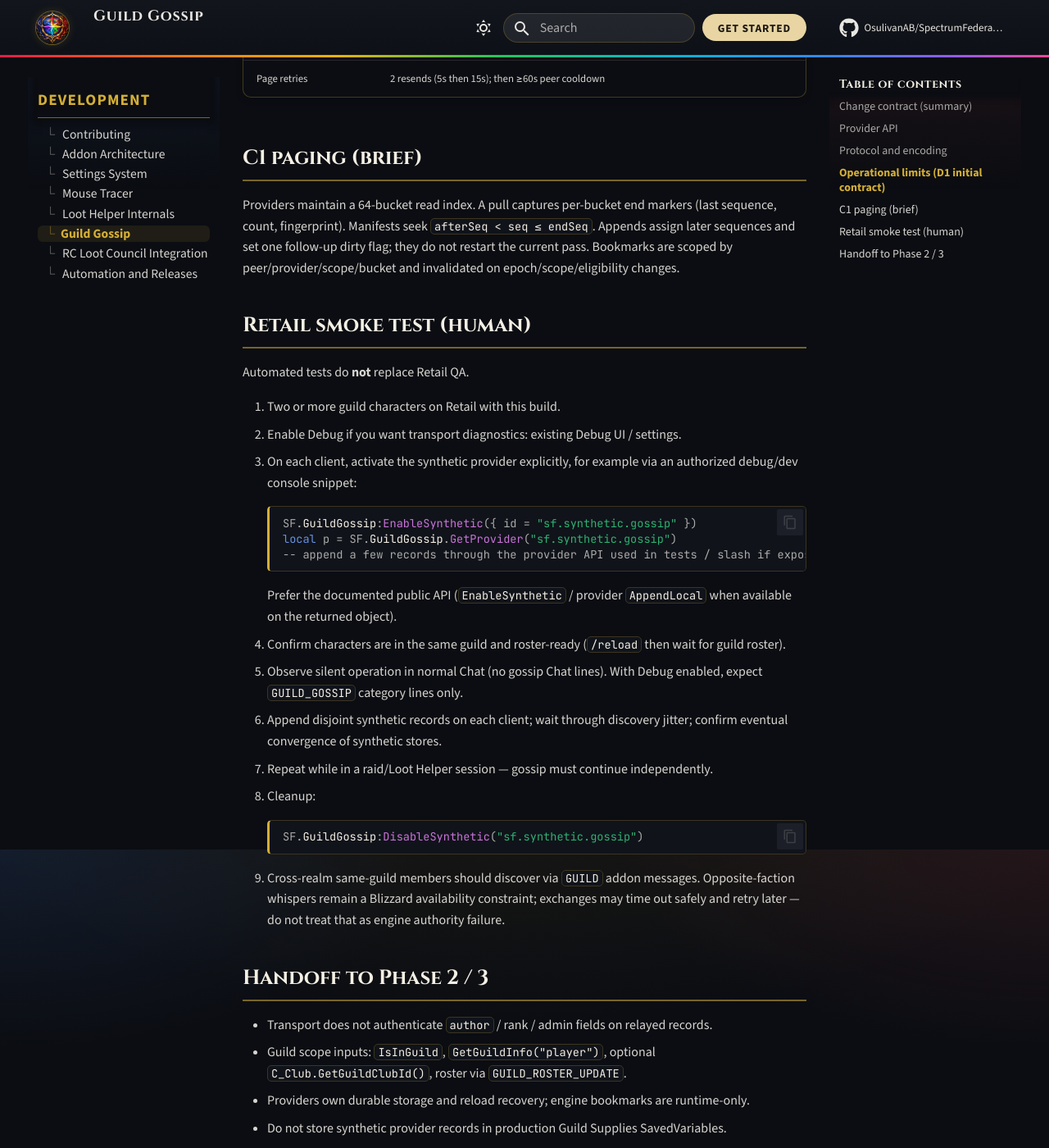
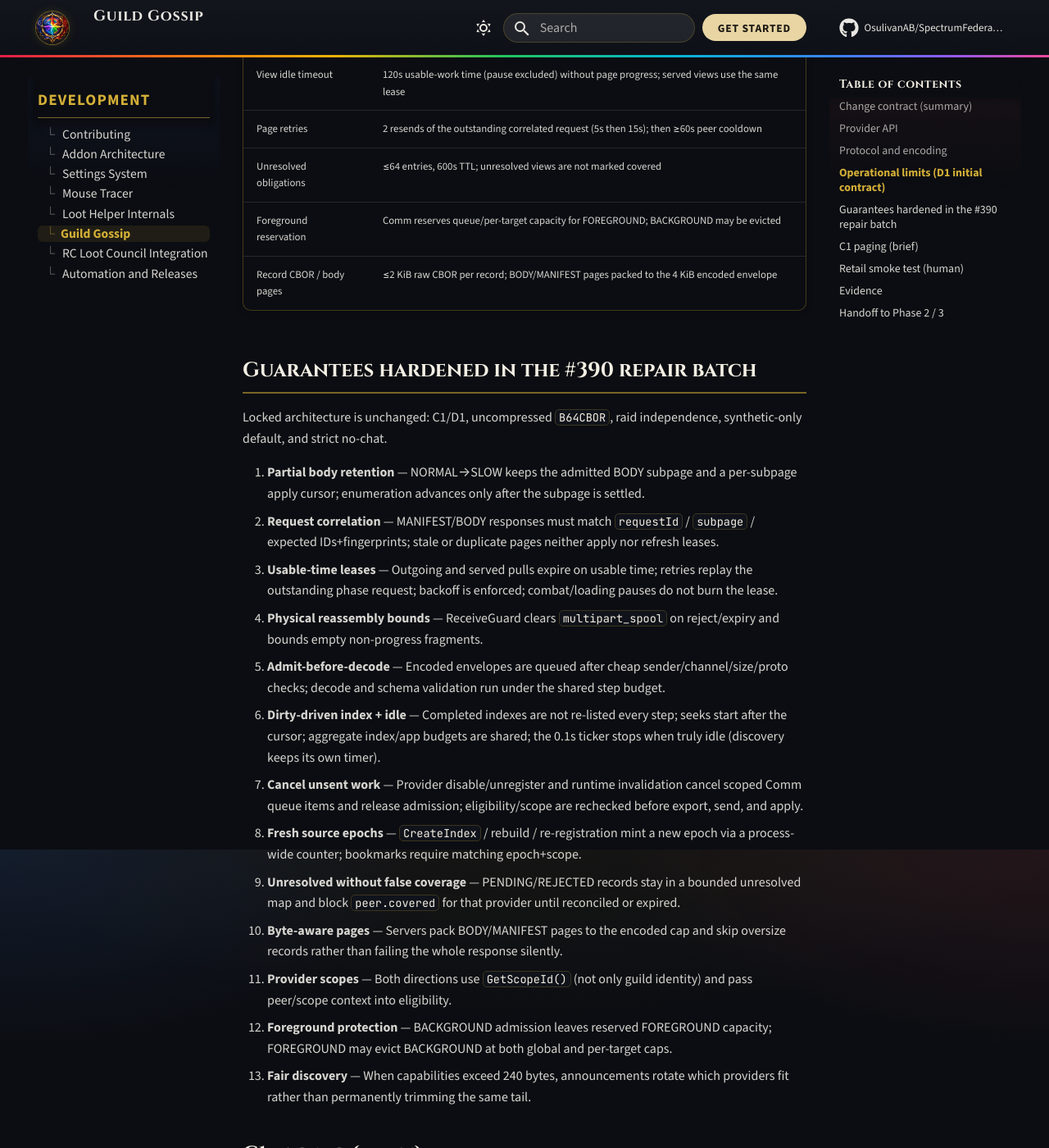
Before and after one commit to OsulivanAB/SpectrumFederation, an MkDocs documentation site: the page built from docs/development/guild-gossip/index.md, in a window 1280 px wide and 1400 px high, scrolled down 3164 px. Shown: the whole window at 82% size. Built offline with MkDocs 1.6.1 and Material for MkDocs 9.7.7, drawn with Linux system fonts in a browser that asks for light colours; comment, search, counter and statistics services are not loaded; some of the changed text lies outside the part shown.

Commit message:
Complete PR #390 owner-review repair batch for guild gossip.
Wire Comm cancellation and foreground queue reservation, finish admit/idle/scope
hardening, and add repair regressions that fail on aa6fa91 then pass after the fix.

Co-authored-by: Anthony <OsulivanAB@users.noreply.github.com>

````diff
--- a/docs/development/guild-gossip/index.md
+++ b/docs/development/guild-gossip/index.md
@@ -85,15 +85,36 @@ Delivery results distinguish **accepted**, **duplicate**, **rejected**, and **pe
 | Concurrent pulls | 1 out + 1 in; stop-and-wait pages |
 | Admitted out bytes | ≤8 KiB unfinished gossip into lower-level send path |
 | Peer working set | ≤64; expire 10 minutes; never evict active exchange |
-| Partial reassembly | ≤4 messages, ≤4 KiB each, ≤16 KiB total; idle expiry 30s |
-| Complete recv queue | ≤4 messages / 16 KiB |
-| Discovery | initial 3–10s jitter; then 120–180s |
-| View idle timeout | 120s usable-work time without page progress |
-| Page retries | 2 resends (5s then 15s); then ≥60s peer cooldown |
+| Partial reassembly | ≤4 messages, ≤4 KiB each, ≤16 KiB total, ≤32 fragments; idle expiry 30s; physical AceComm spool cleared with accounting |
+| Complete recv queue | ≤4 encoded messages / 16 KiB (decode deferred until dispatch) |
+| Discovery | initial 3–10s jitter; then 120–180s; rotated provider subsets when over 240 bytes |
+| View idle timeout | 120s usable-work time (pause excluded) without page progress; served views use the same lease |
+| Page retries | 2 resends of the outstanding correlated request (5s then 15s); then ≥60s peer cooldown |
+| Unresolved obligations | ≤64 entries, 600s TTL; unresolved views are not marked covered |
+| Foreground reservation | Comm reserves queue/per-target capacity for FOREGROUND; BACKGROUND may be evicted |
+| Record CBOR / body pages | ≤2 KiB raw CBOR per record; BODY/MANIFEST pages packed to the 4 KiB encoded envelope |
+
+## Guarantees hardened in the #390 repair batch
+
+Locked architecture is unchanged: C1/D1, uncompressed `B64CBOR`, raid independence, synthetic-only default, and strict no-chat.
+
+1. **Partial body retention** — NORMAL→SLOW keeps the admitted BODY subpage and a per-subpage apply cursor; enumeration advances only after the subpage is settled.
+2. **Request correlation** — MANIFEST/BODY responses must match `requestId` / `subpage` / expected IDs+fingerprints; stale or duplicate pages neither apply nor refresh leases.
+3. **Usable-time leases** — Outgoing and served pulls expire on usable time; retries replay the outstanding phase request; backoff is enforced; combat/loading pauses do not burn the lease.
+4. **Physical reassembly bounds** — ReceiveGuard clears `multipart_spool` on reject/expiry and bounds empty non-progress fragments.
+5. **Admit-before-decode** — Encoded envelopes are queued after cheap sender/channel/size/proto checks; decode and schema validation run under the shared step budget.
+6. **Dirty-driven index + idle** — Completed indexes are not re-listed every step; seeks start after the cursor; aggregate index/app budgets are shared; the 0.1s ticker stops when truly idle (discovery keeps its own timer).
+7. **Cancel unsent work** — Provider disable/unregister and runtime invalidation cancel scoped Comm queue items and release admission; eligibility/scope are rechecked before export, send, and apply.
+8. **Fresh source epochs** — `CreateIndex` / rebuild / re-registration mint a new epoch via a process-wide counter; bookmarks require matching epoch+scope.
+9. **Unresolved without false coverage** — PENDING/REJECTED records stay in a bounded unresolved map and block `peer.covered` for that provider until reconciled or expired.
+10. **Byte-aware pages** — Servers pack BODY/MANIFEST pages to the encoded cap and skip oversize records rather than failing the whole response silently.
+11. **Provider scopes** — Both directions use `GetScopeId()` (not only guild identity) and pass peer/scope context into eligibility.
+12. **Foreground protection** — BACKGROUND admission leaves reserved FOREGROUND capacity; FOREGROUND may evict BACKGROUND at both global and per-target caps.
+13. **Fair discovery** — When capabilities exceed 240 bytes, announcements rotate which providers fit rather than permanently trimming the same tail.
 
 ## C1 paging (brief)
 
-Providers maintain a 64-bucket read index. A pull captures per-bucket end markers (last sequence, count, fingerprint). Manifests seek `afterSeq < seq ≤ endSeq`. Appends assign later sequences and set one follow-up dirty flag; they do not restart the current pass. Bookmarks are scoped by peer/provider/scope/bucket and invalidated on epoch/scope/eligibility changes.
+Providers maintain a 64-bucket read index. A pull captures per-bucket end markers (last sequence, count, fingerprint). Manifests seek `afterSeq < seq ≤ endSeq` with direct position lookup. Appends update the live index and set one follow-up dirty flag; they do not restart the current pass or force a full history re-list. Bookmarks are scoped by peer/provider/scope/bucket and invalidated on epoch/scope/eligibility changes.
 
 ## Retail smoke test (human)
 
@@ -118,6 +139,13 @@ Automated tests do **not** replace Retail QA.
    ```
 9. Cross-realm same-guild members should discover via `GUILD` addon messages. Opposite-faction whispers remain a Blizzard availability constraint; exchanges may time out safely and retry later — do not treat that as engine authority failure.
 
+## Evidence
+
+- Production-Lua multi-peer harness: `tests/lua/guild_gossip_tests.lua`
+- Owner-review repair regressions: `tests/lua/guild_gossip_repair_tests.lua` (fail on reviewed head `aa6fa91`, pass after repair)
+- Packaging/lint/docs validation per root `AGENTS.md`
+- Retail smoke remains human QA
+
 ## Handoff to Phase 2 / 3
 
 - Transport does not authenticate `author` / rank / admin fields on relayed records.
````
Also changed, not shown: SpectrumFederation/modules/GuildGossip/AGENTS.md (+10 -4 lines), 5 other files.
